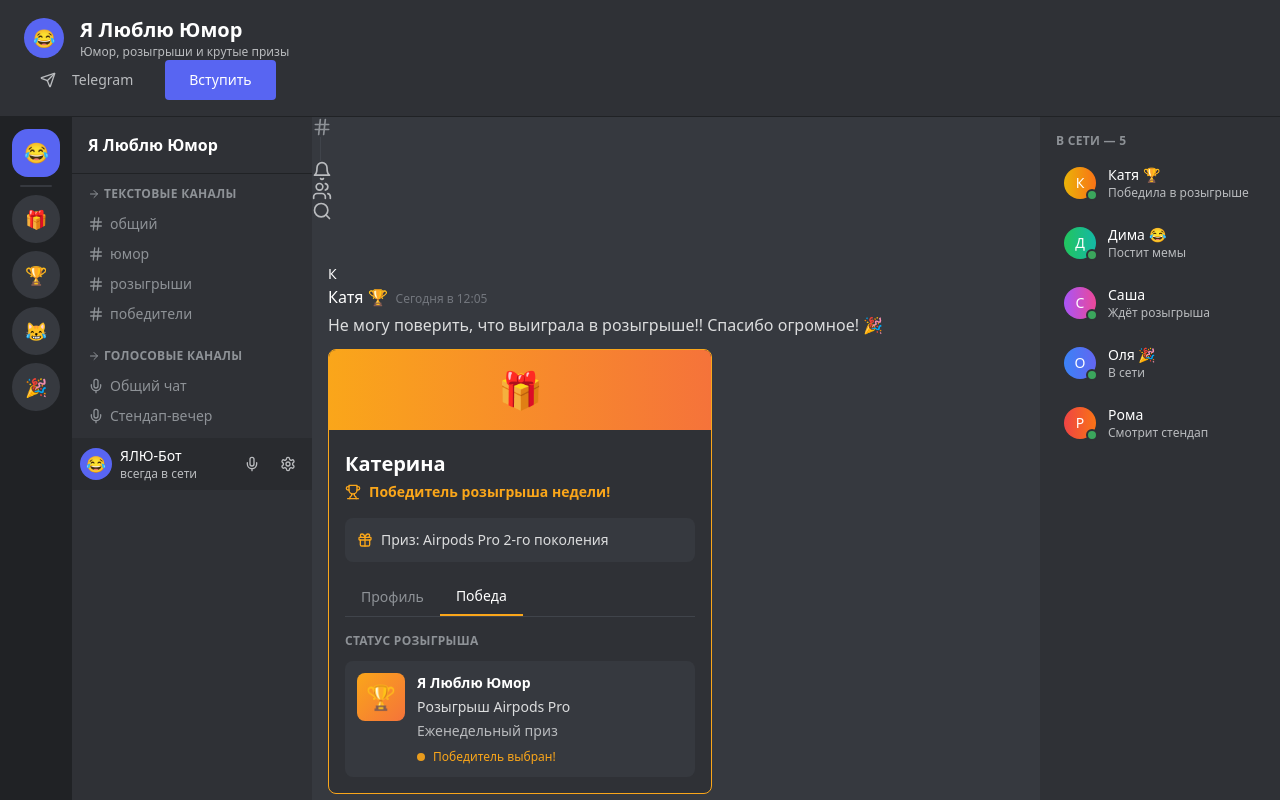
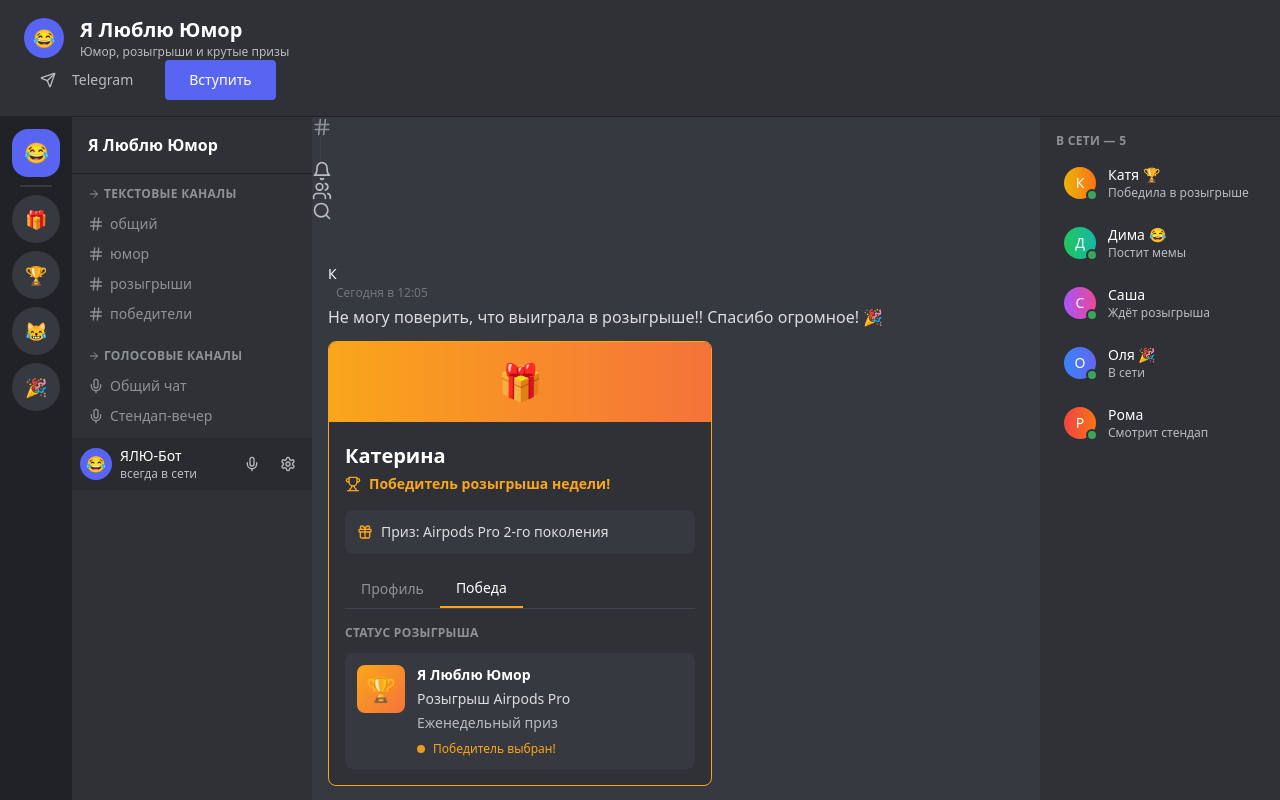
Before and after one commit to pr-poehali-dev/moonlight-adventure-2, a React (Vite) app: page / in a window 1280 px wide. Shown: the top 800 px of the page. Built offline with nearby package versions, Linux system fonts and the light colour scheme.

Commit message:
`feat: обновление компонентов`

```diff
--- a/src/components/ChatArea.tsx
+++ b/src/components/ChatArea.tsx
@@ -61,7 +61,7 @@ const ChatArea = ({ setMobileSidebarOpen }: Props) => (
         </div>
         <div className="flex-1 min-w-0">
           <div className="flex items-baseline gap-2 mb-1">
-            <span className="">Катя 🏆</span>
+            <span className=""></span>
             <span className="text-[#72767d] text-xs hidden sm:inline">Сегодня в 12:05</span>
           </div>
           <div className="text-[#dcddde] mb-3 text-sm sm:text-base">
```
